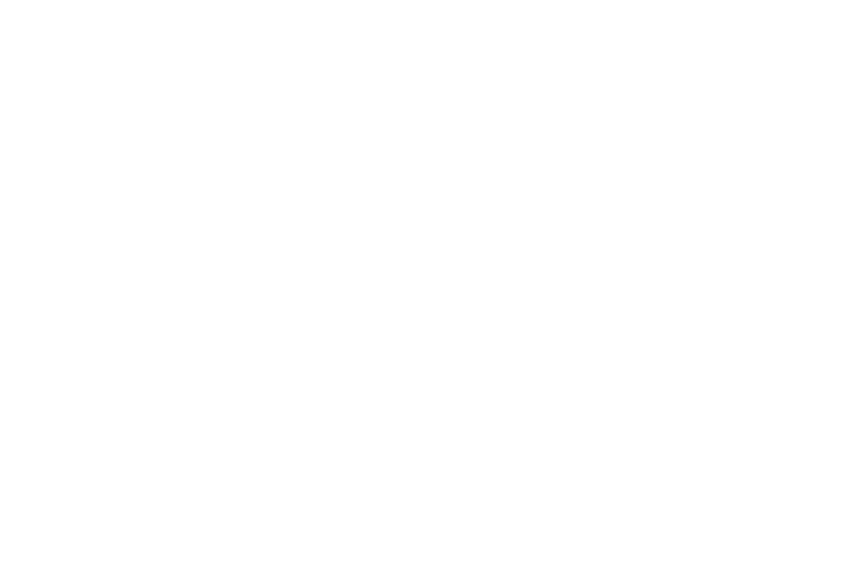
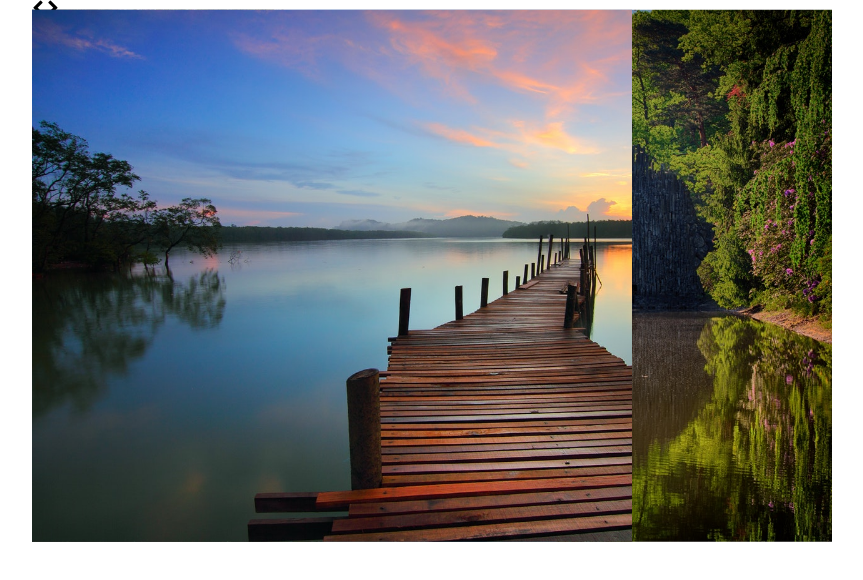
Before and after one commit to MMadejsza/JS_Slider_Mobile, a plain HTML site: page Slider_practicing/index.html in a window 1280 px wide. Shown: the whole page, without its empty margins (208-1071 px from the left). Drawn offline with Linux system fonts and the light colour scheme.

Commit message:
Initial slider look completed. Sass files created

```diff
--- a/Slider_practicing/index.html
+++ b/Slider_practicing/index.html
@@ -5,9 +5,30 @@
 		<title>Slider</title>
 		<meta name="viewport" content="width=device-width, initial-scale=1.0" />
 		<meta name="author" content='"Matt" Maciej Madejsza' />
+		<link
+			href="https://stackpath.bootstrapcdn.com/font-awesome/4.7.0/css/font-awesome.min.css"
+			rel="stylesheet"
+			integrity="sha384-wvfXpqpZZVQGK6TAh5PVlGOfQNHSoD2xbE+QkPxCAFlNEevoEH3Sl0sibVcOQVnN"
+			crossorigin="anonymous" />
 		<link rel="stylesheet" href="./css/style.css" />
 	</head>
 	<body>
+		<div class="slider">
+			<div class="slider__images-container">
+				<div class="slider__image-container slider__image-container--first">
+					<img src="./public/assets/image1.jpg" draggable="false" alt="" />
+				</div>
+				<div class="slider__image-container slider__image-container--second">
+					<img src="./public/assets/image2.jpg" draggable="false" alt="" />
+				</div>
+				<div class="slider__divider">
+					<div class="slider__handle">
+						<i class="fa fa-chevron-left"></i>
+						<i class="fa fa-chevron-right"></i>
+					</div>
+				</div>
+			</div>
+		</div>
 		<script src="./js/index.js"></script>
 	</body>
 </html>
--- /dev/null
+++ b/Slider_practicing/sass/_slider.scss
@@ -0,0 +1,32 @@
+@import './_variables';
+
+.slider {
+	max-width: $image-width;
+	margin: 0 auto;
+}
+.slider__images-container {
+	position: relative;
+	width: 100%;
+	padding-bottom: $image-height-proportion;
+}
+
+.slider__image-container {
+	position: absolute;
+	top: 0;
+	left: 0;
+	height: 100%;
+	overflow: hidden;
+	img {
+		top: 50%;
+		transform: translateY(-50%);
+		width: $image-width;
+		position: absolute;
+		user-select: none;
+	}
+	&.slider__image-container--first {
+		width: 100%;
+	}
+	&.slider__image-container--second {
+		width: 75%;
+	}
+}
--- /dev/null
+++ b/Slider_practicing/sass/_variables.scss
@@ -0,0 +1,2 @@
+$image-width: 800px;
+$image-height-proportion: 2 / 3 * 100%;
--- a/Slider_practicing/sass/style.scss
+++ b/Slider_practicing/sass/style.scss
@@ -1,3 +1,6 @@
+@import './_variables';
+@import './_slider';
+
 * {
 	margin: 0;
 	padding: 0;
```
Also changed, not shown: Slider_practicing/css/style.css, 1 other file.
